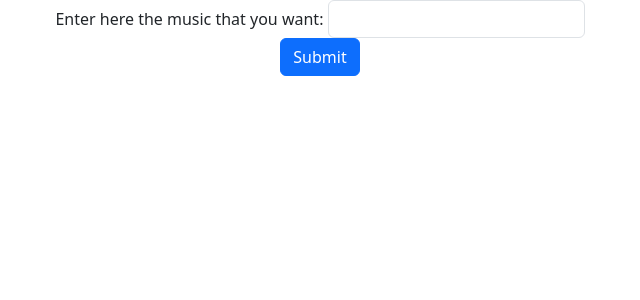
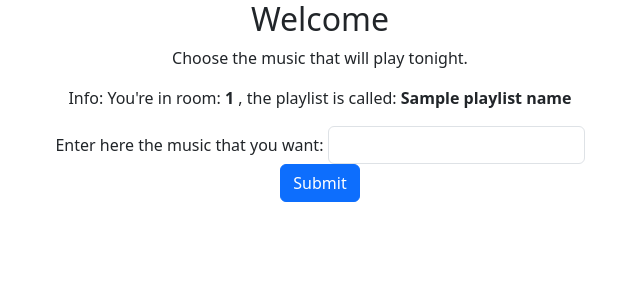
Before and after one commit to l0u1sg/makethisplaylist, a Flask app: template templates/search.html in a window 1280 px wide. Shown: the top 300 px of the page, without its empty margins (320-960 px from the left). Run offline with Flask 3, Linux system fonts and the light colour scheme; the template is opened without the code that fills it: most values are stand-ins (such as "Sample title", 1, 10 or a date in 2020); parts of the project's set-up code (start-up, migrations or seed data) failed here and were passed over; some libraries are stand-ins or nearby versions.

Commit message:
feat: :sparkles:  Possiblity to join a room

```diff
--- a/main.py
+++ b/main.py
@@ -12,7 +12,7 @@ bootstrap = Bootstrap5(app)
 
 database = sqlite3.connect("database.db", check_same_thread=False)
 cursor = database.cursor()
-cursor.execute("CREATE TABLE IF NOT EXISTS rooms (roomid TEXT PRIMARY KEY, spotify_id TEXT)")
+cursor.execute("CREATE TABLE IF NOT EXISTS rooms (roomid TEXT PRIMARY KEY, spotify_id TEXT, playlist_name TEXT)")
 
 @app.route("/", methods=['GET', 'POST'])
 def main():
@@ -22,23 +22,26 @@ def main():
             return render_template("index.html", response="Invalid room id", comment="A room ID should be composed of number and have a lenght of 8 characters", type="error", roomid=roomid)
         roomSearch = cursor.execute("SELECT * FROM rooms WHERE roomid = ?", (roomid,)).fetchone()
         if roomSearch:
-            return render_template("index.html", response="We found your collaborative playlist", comment="It's great news, click the button below to access it.", type="success", roomid=roomid)
+            return render_template("index.html", response="We found your collaborative playlist", comment="It is a great news, click the button below to access it.", type="success", roomid=roomid)
         else:
-            cursor.execute("INSERT INTO rooms (roomid, spotify_id) VALUES (?, ?)", (roomid, "test"))
+            cursor.execute("INSERT INTO rooms (roomid, spotify_id, playlist_name) VALUES (?, ?, ?)", (roomid, "test", "test"))
             database.commit()
-            return render_template("index.html", response="We couldn't find your collaborative playlist", comment="Please check the room id and try again or create one.", type="error", roomid=roomid)
+            return render_template("index.html", response="We could not find your collaborative playlist", comment="Please check the room id and try again or create one.", type="error", roomid=roomid)
     return render_template("index.html")
 
 @app.route('/search/<string:roomid>', methods=['GET', 'POST'])
 def main_app(roomid):
+    if len(roomid) != 8 or not cursor.execute("SELECT * FROM rooms WHERE roomid = ?", (roomid,)).fetchone():
+        return main()
+    playlistName = cursor.execute("SELECT playlist_name FROM rooms WHERE roomid = ?", (roomid,)).fetchone()[0]
     # handle the POST request
     if request.method == 'POST':
         search = request.form.get('search')
         result = searchSpotify(search)
-        return render_template("found.html", query=search, tracks=result, roomid=roomid)
+        return render_template("found.html", query=search, tracks=result, roomid=roomid, playlistName=playlistName)
 
     # otherwise handle the GET request
-    return render_template("search.html")
+    return render_template("search.html", roomid=roomid, playlistName=playlistName)
 
 @app.route('/add/<string:roomid>/<string:trackid>', methods=['GET'])
 def add_to_playlist(roomid, trackid):
--- a/templates/found.html
+++ b/templates/found.html
@@ -8,6 +8,9 @@
 </head>
 <body>
     <div class="container text-center">
+        <h2>Welcome</h2>
+        <p>Choose the music that will play tonight.</p>
+        <p>Info: You're in room: <b>{{ roomid }} </b>, the playlist is called: <b>{{ playlistName }} </b></p>
         <form method="POST">
             <div class="form-group">
             <div class="form-inline text-center">
--- a/templates/index.html
+++ b/templates/index.html
@@ -43,7 +43,7 @@
                             title: "{{ response }}",
                             text: "{{ comment }}",
                             icon: "{{ type }}",
-                            confirmButtonText: "Join another room",
+                            confirmButtonText: "Let's get in!",
                         }).then(function() {
                             window.location = "/search/{{ roomid }}";
                         })
--- a/templates/search.html
+++ b/templates/search.html
@@ -6,7 +6,10 @@
     {{ bootstrap.load_css() }}
 </head>
 <body>
-    <div class="container">
+    <div class="container text-center">
+        <h2>Welcome</h2>
+        <p>Choose the music that will play tonight.</p>
+        <p>Info: You're in room: <b>{{ roomid }} </b>, the playlist is called: <b>{{ playlistName }} </b></p>
         <form method="POST">
             <div class="form-group">
             <div class="form-inline text-center">
```
